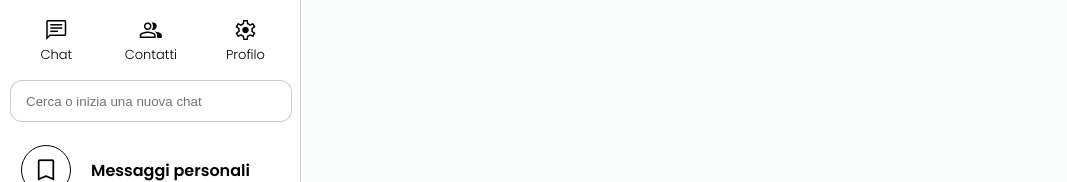
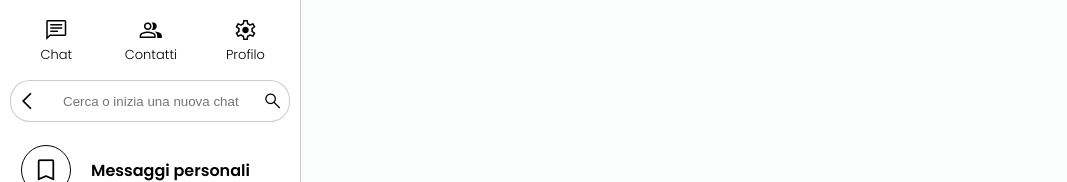
Before and after one commit to webchat-project/webchat.frontend, a React (Create React App) app: page /login in a window 1280 px wide. Both pictures are taken after a click on the button "Accedi". Shown: the top 182 px of the page, without its empty margins (0-1067 px from the left). Built offline with nearby package versions, Linux system fonts and the light colour scheme.

Commit message:
Applicazione tema automatico

```diff
--- a/src/App.jsx
+++ b/src/App.jsx
@@ -22,6 +22,122 @@ import { ToastContainer } from "react-toastify";
 import "react-toastify/dist/ReactToastify.css";
 
 //const socket = io.connect("http://localhost:3001");
+
+// Impostazione tema app
+// Root element
+var rootElement = document.documentElement;
+
+// Light Theme
+var lightTheme = {
+  "--back": "#ffffff",
+  "--text": "#000000",
+  "--main": "rgba(255, 255, 255, 0.8)",
+  "--border": "rgba(0, 0, 0, 0.2)",
+  "--primary": "#eceff1",
+  "--input-focus": "#f2f2f2",
+  "--button-hover": "#f2f2f2",
+  "--button-click": "#e0e0e0",
+  "--sent-message": "#8be9b9"
+}
+
+// Dark Theme
+var darkTheme = {
+  "--back": "#212121",
+  "--text": "#9E9E9E",
+  "--main": "rgba(0, 0, 0, 0.9)",
+  "--border": "rgba(255, 255, 255, 0.1)",
+  "--primary": "#000000",
+  "--input-focus": "#263238",
+  "--button-hover": "#263238",
+  "--button-click": "#1f282c",
+  "--sent-message": "#263238"
+}
+
+// Default color
+var defaultColor = {
+  "--back": "#ffffff",
+  "--text": "#000000",
+  "--main": "rgba(255, 255, 255, 0.8)",
+  "--border": "rgba(0, 0, 0, 0.2)",
+  "--primary": "#eceff1",
+  "--input-focus": "#f2f2f2",
+  "--button-hover": "#f2f2f2",
+  "--button-click": "#e0e0e0",
+  "--sent-message": "#8be9b9"
+};
+
+// Gold color
+var goldColor = {
+  "--back": "#ffffff",
+  "--text": "#000000",
+  "--main": "rgba(255, 255, 255, 0.8)",
+  "--border": "rgba(0, 0, 0, 0.2)",
+  "--primary": "#fece2f",
+  "--input-focus": "#fff6d7",
+  "--button-hover": "#fff6d7",
+  "--button-click": "#ffe695",
+  "--sent-message": "#ffcc80"
+};
+
+// Nature color
+var natureColor = {
+  "--back": "#ffffff",
+  "--text": "#000000",
+  "--main": "rgba(255, 255, 255, 0.8)",
+  "--border": "rgba(0, 0, 0, 0.2)",
+  "--primary": "#46a094",
+  "--input-focus": "#c4e8c2",
+  "--button-hover": "#c4e8c2",
+  "--button-click": "#aecfa4",
+  "--sent-message": "#6bbd99"
+};
+
+// Sky color
+var skyColor = {
+  "--back": "#ffffff",
+  "--text": "#000000",
+  "--main": "rgba(255, 255, 255, 0.8)",
+  "--border": "rgba(0, 0, 0, 0.2)",
+  "--primary": "#3b7197",
+  "--input-focus": "#a1e1fa",
+  "--button-hover": "#a1e1fa",
+  "--button-click": "#74bde0",
+  "--sent-message": "#4a8db7"
+};
+
+// Metodo per cambiare il tema
+const setColorTheme = (color) => {
+  Object.keys(color).forEach(function (key) {
+    rootElement.style.setProperty(key, color[key]);
+  });
+}
+
+// Controllo impostazione salvata in LocalStorage, se si, applico quella, altrimenti applico il tema di default
+const storedTheme = localStorage.getItem("theme");
+
+console.warn("Tema")
+
+switch (storedTheme) {
+  case "light":
+    setColorTheme(lightTheme);
+    break;
+  case "dark":
+    setColorTheme(darkTheme);
+    break;
+  case "gold":
+    setColorTheme(goldColor);
+    break;
+  case "nature":
+    setColorTheme(natureColor);
+    break;
+  case "sky":
+    setColorTheme(skyColor);
+    break;
+  default:
+    setColorTheme(defaultColor);
+    break;
+}
+
 
 export default function App() {
 
--- a/src/components/side/SideSearch.jsx
+++ b/src/components/side/SideSearch.jsx
@@ -1,17 +1,48 @@
 import React, { useState } from 'react'
 
-export default function SideSearch({id, placeholder, request}) {
+export default function SideSearch({ id, placeholder, request, setSearchFocus }) {
     const [search, setSearch] = useState('')
+
+    // Use state per mostrare il pulsante indietro solo quando si avvia la ricerca
+    const [searching, setSearching] = useState(false)
+
+    // Inserimento
+    const handleTyping = () => {
+        setSearching(true)
+        setSearchFocus(true)
+    }
+
+    // Click sul pulsante indietro
+    const handleAbort = () => {
+        setSearching(false)
+        setSearchFocus(false)
+        setSearch('')
+    }
+
+    // Invio richiesta
+    const handleSubmit = () => {
+        alert(search)
+        setSearching(false)
+        setSearchFocus(false)
+        setSearch('')
+    }
 
     return (
         <div id="side-search-container">
+            <button id="abort-search" onClick={handleAbort}>
+                <span className="material-symbols-outlined">arrow_back_ios</span>
+            </button>
             <input
                 id={id}
                 type='text'
                 value={search}
                 placeholder={placeholder}
+                onFocus={handleTyping}
                 onChange={e => setSearch(e.target.value)}>
             </input>
+            <button id="send-search" onClick={handleSubmit}>
+                <span className="material-symbols-outlined">search</span>
+            </button>
         </div>
     )
 }
--- /dev/null
+++ b/src/components/side/SideSearchResult.jsx
@@ -0,0 +1,10 @@
+import React from 'react'
+
+export default function SideSearchResult({ contactList, handleContactAdd }) {
+
+    return (
+        <>
+            <p>Chat Search</p>
+        </>
+    )
+}
--- a/src/components/side/SideSection.jsx
+++ b/src/components/side/SideSection.jsx
@@ -1,4 +1,4 @@
-import React from "react";
+import React, { useState } from "react";
 import { Routes, Route } from "react-router-dom";
 
 import SideTopBar from "./SideTopBar";
@@ -8,6 +8,7 @@ import ContactContainer from "../contact/ContactContainer";
 import ProfileContainer from "../profile/ProfileContainer";
 
 import SideSearch from "./SideSearch";
+import SideSearchResult from "./SideSearchResult";
 import SideFeature from "./SideFeature";
 
 // Dati provvisori
@@ -21,14 +22,18 @@ import { messagePietro } from "../../xyz/messagePietro.js";
 
 export default function SideSection({ setData }) {
 
+  // Use state per non mostrare lista contatti e chat quando si ricerca
+  const [searching, setSearching] = useState(false);
+
+  // Metodo che si attiva quando si clicca su una chat
   const handleChatClick = (id) => {
 
+    // Resetta lo stile di tutti i componenti che hanno la stessa classe
     var elements = document.getElementsByClassName("chat-button");
-
     for (var i = 0; i < elements.length; i++) {
       elements[i].removeAttribute("style");
     }
-
+    // Accentua il componente selezionato
     var element = document.getElementById("contact: " + id);
     element.style.backgroundColor = "var(--button-click)";
     element.style.border = "1px solid var(--border)";
@@ -60,14 +65,15 @@ export default function SideSection({ setData }) {
 
   };
 
+  // Metodo che si attiva quando si clicca su un contatto
   const handleContactClick = (id) => {
 
+    // Resetta lo stile di tutti i componenti che hanno la stessa classe
     var elements = document.getElementsByClassName("contact-button");
-
     for (var i = 0; i < elements.length; i++) {
       elements[i].removeAttribute("style");
     }
-
+    // Accentua il componente selezionato
     var element = document.getElementById("contact: " + id);
     element.style.backgroundColor = "var(--button-click)";
     element.style.border = "1px solid var(--border)";
@@ -99,10 +105,9 @@ export default function SideSection({ setData }) {
 
   };
 
-
   return (
     <>
-      <SideTopBar />
+      <SideTopBar setSearchFocus={setSearching} />
 
       <div id="side-elements-container">
         <Routes>
@@ -113,6 +118,7 @@ export default function SideSection({ setData }) {
                 id={"side-search"}
                 placeholder={"Cerca o inizia una nuova chat"}
                 request={"chats"}
+                setSearchFocus={setSearching}
               />
             }
           />
@@ -123,6 +129,7 @@ export default function SideSection({ setData }) {
                 id={"side-search"}
                 placeholder={"Cerca o inizia una nuova chat"}
                 request={"chats"}
+                setSearchFocus={setSearching}
               />
             }
           />
@@ -133,6 +140,7 @@ export default function SideSection({ setData }) {
                 id={"side-search"}
                 placeholder={"Cerca contatto"}
                 request={"contacts"}
+                setSearchFocus={setSearching}
               />
             }
           />
@@ -142,7 +150,8 @@ export default function SideSection({ setData }) {
           <Route
             path="/"
             element={
-              <SideFeature span={"bookmark"} text={"Messaggi personali"} />
+              searching === false ?
+                <SideFeature span={"bookmark"} text={"Messaggi personali"} /> : <></>
             }
           />
         </Routes>
@@ -151,7 +160,8 @@ export default function SideSection({ setData }) {
           <Route
             path="/chats/*"
             element={
-              <SideFeature span={"bookmark"} text={"Messaggi personali"} />
+              searching === false ?
+                <SideFeature span={"bookmark"} text={"Messaggi personali"} /> : <></>
             }
           />
         </Routes>
@@ -160,11 +170,12 @@ export default function SideSection({ setData }) {
           <Route
             path="/contacts/*"
             element={
+              searching === false ?
                 <SideFeature
                   url={"/add"}
                   span={"add"}
                   text={"Aggiungi contatto"}
-              />
+                /> : <></>
             }
           />
         </Routes>
@@ -173,7 +184,8 @@ export default function SideSection({ setData }) {
           <Route
             path="/contacts/*"
             element={
-              <SideFeature url={"/requests"} span={"mail"} text={"Richieste"} />
+              searching === false ?
+                <SideFeature url={"/requests"} span={"mail"} text={"Richieste"} /> : <></>
             }
           />
         </Routes>
@@ -182,10 +194,14 @@ export default function SideSection({ setData }) {
           <Route
             path="/add/*"
             element={
+              <>
                 <SideSearch
                   id={"side-search"}
                   placeholder={"Cerca contatto online"}
+                  setSearchFocus={setSearching}
                 />
+                <SideSearchResult></SideSearchResult>
+              </>
             }
           />
         </Routes>
@@ -194,28 +210,29 @@ export default function SideSection({ setData }) {
           <Route
             path="/"
             element={
-              <ChatContainer
+              searching === false ? <ChatContainer
                 chatList={chatList.data}
                 handleChatClick={handleChatClick}
-              />
+              /> : <SideSearchResult />
             }
           />
           <Route
             path="/chats/*"
             element={
-              <ChatContainer
+              searching === false ? <ChatContainer
                 chatList={chatList.data}
                 handleChatClick={handleChatClick}
-              />
+              /> : <SideSearchResult />
             }
           />
           <Route
             path="/contacts/*"
             element={
+              searching === false ?
                 <ContactContainer
                   contactList={contactList.data}
                   handleContactClick={handleContactClick}
-              />
+                /> : <SideSearchResult />
             }
           />
           <Route
--- a/src/styles/Login.css
+++ b/src/styles/Login.css
@@ -30,7 +30,9 @@
     margin-top: 10px;
     margin-bottom: 10px;
     width: calc(100% - 30px);
+    background-color: var(--back);
     border: 1px solid var(--border);
+    color: var(--text);
     border-radius: 12px;
     padding: 0 15px;
 }
@@ -45,7 +47,9 @@
     height: 40px;
     margin-top: 10px;
     width: calc(100% - 30px);
+    background-color: var(--back);
     border: 1px solid var(--border);
+    color: var(--text);
     border-radius: 12px;
     padding: 0 15px;
 }
--- a/src/styles/Message.css
+++ b/src/styles/Message.css
@@ -56,6 +56,7 @@
     padding: 0px;
     outline: none;
     background-color: var(--back);
+    color: var(--text);
 }
 
 #message-sender {
--- a/src/styles/Side.css
+++ b/src/styles/Side.css
@@ -46,22 +46,72 @@
 }
 
 #side-search-container {
+  display: flex;
   padding: 10px;
+}
+
+#abort-search {
+  width: 40px;
+  display: flex;
+  align-items: center;
+  justify-content: center;
+  border: 1px solid var(--border);
+  border-right: 0px;
+  background-color: var(--back);
+  border-top-left-radius: 20px;
+  border-bottom-left-radius: 20px;
+  transition: all 0.3s;
+}
+
+#abort-search:hover {
+  background-color: var(--button-hover);
+}
+
+#abort-search span {
+  color: var(--text);
+  margin-left: 5px;
+  padding: 0px;
+  font-size: 20px;
+}
+
+#send-search {
+  width: 40px;
+  display: flex;
+  align-items: center;
+  justify-content: center;
+  border: 1px solid var(--border);
+  border-left: 0px;
+  background-color: var(--back);
+  border-top-right-radius: 20px;
+  border-bottom-right-radius: 20px;
+  transition: all 0.3s;
+}
+
+#send-search:hover {
+  background-color: var(--button-hover);
+}
+
+#send-search span {
+  color: var(--text);
+  padding: 0px;
+  font-size: 20px;
 }
 
 #side-search {
   height: 40px;
   width: calc(100% - 30px);
   border: 1px solid var(--border);
+  border-left: 0px;
+  border-right: 0px;
   background-color: var(--back);
-  border-radius: 12px;
   padding: 0 15px;
+  transition: all 0.3s;
+  color: var(--text);
 }
 
 #side-search:focus {
   outline: none;
   background-color: var(--input-focus);
-  border: 1px solid var(--border);
 }
 
 #side-feature-button {
```
Also changed, not shown: src/components/profile/ProfileContainer.jsx (+33 -19 lines), src/components/side/SideTopBar.jsx (+4 -4 lines), src/components/side/SideTopBarButton.jsx (+6 -1 lines), src/pages/Login.jsx (+2 -10 lines), src/styles/Signup.css (+8 -0 lines). Lines whose indentation alone changed are shown as unchanged.
